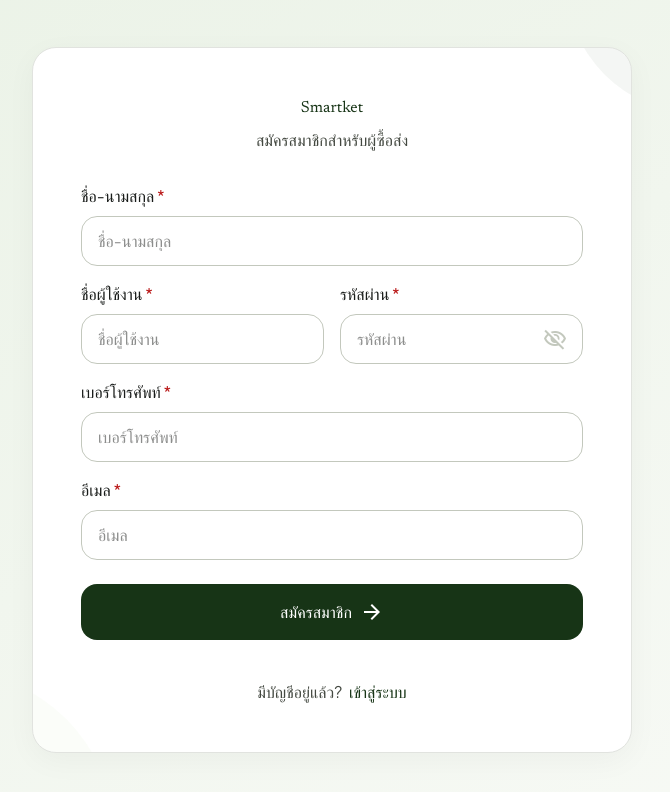
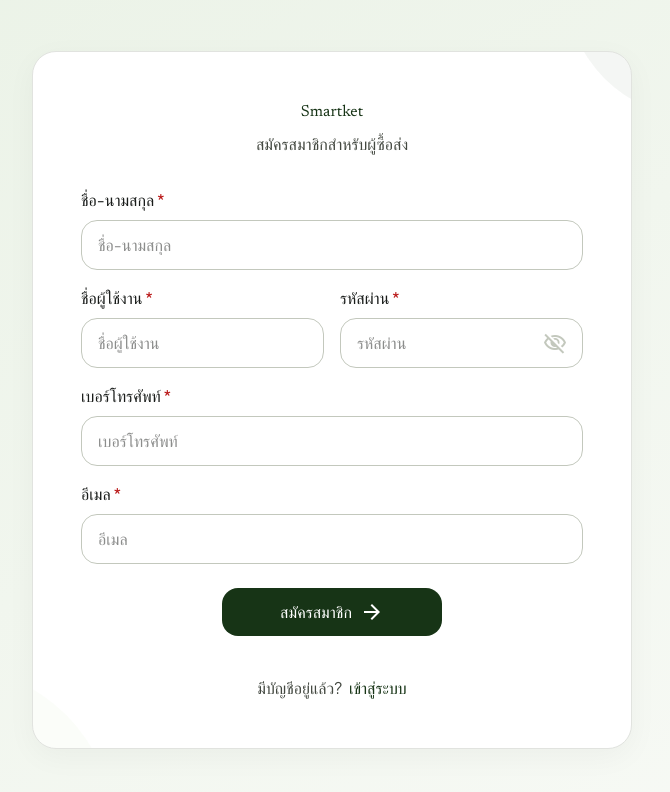
Before and after one commit to atsawinkz/smart-farm-marketplace-ecommerce, a Next.js app in the folder Programmer/: page /register in a window 1280 px wide. Shown: the top 792 px of the page, without its empty margins (308-978 px from the left). Built offline with nearby package versions, Linux system fonts and the light colour scheme.

Commit message:
fix: adjust registration button width, padding, and shape to match login button

```diff
--- a/Programmer/src/app/register/page.tsx
+++ b/Programmer/src/app/register/page.tsx
@@ -196,7 +196,7 @@
 
           {/* Submit Button */}
           <button
-            className="w-full bg-primary text-on-primary py-4 rounded-lg font-label-lg hover:bg-surface-tint transition-all flex items-center justify-center gap-2 group mt-6 disabled:opacity-50"
+            className="w-full max-w-[220px] mx-auto bg-primary text-on-primary py-3 rounded-lg font-label-lg hover:bg-surface-tint transition-all flex items-center justify-center gap-2 group mt-6 disabled:opacity-50 cursor-pointer"
             type="submit"
             disabled={loading}
           >
```
